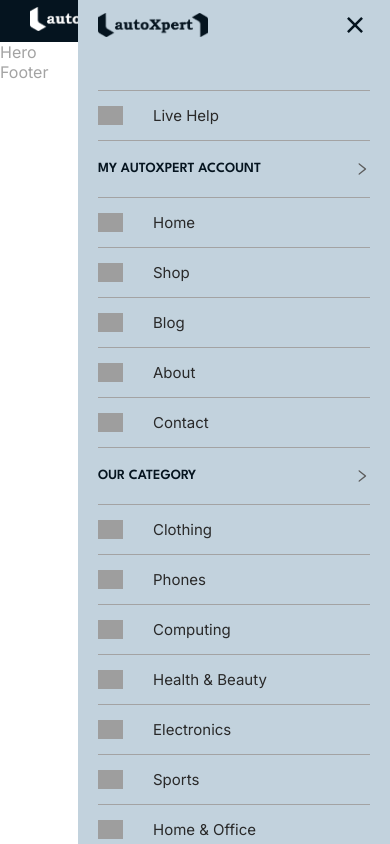
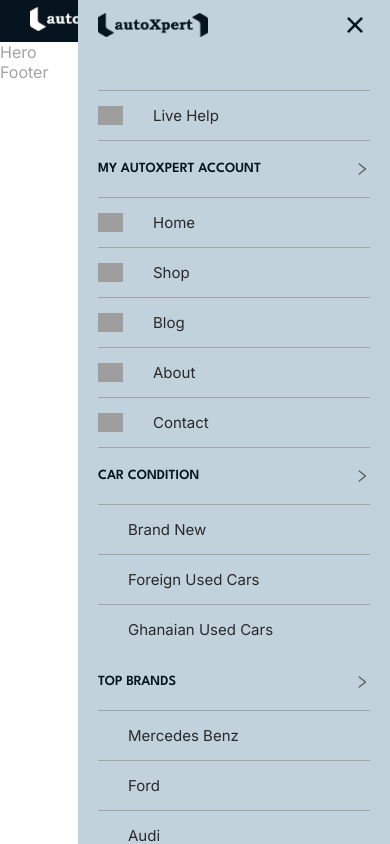
Before and after one commit to KhobbyLynx/autoXpert, a React (Vite) app: page / in a window 390 px wide. Both pictures are taken after a click on the icon 350 px from the left and 19 px from the top of the page. Built offline with nearby package versions, Linux system fonts and the light colour scheme; grey boxes are pictures that could not be loaded; a web font is replaced by a local one.

Commit message:
Hamburger menu update

```diff
--- a/src/components/modals/hamburgerMenu/HamburgerMenu.jsx
+++ b/src/components/modals/hamburgerMenu/HamburgerMenu.jsx
@@ -3,7 +3,7 @@ import { AiOutlineRight } from 'react-icons/ai'
 import { RiCloseFill } from 'react-icons/ri'
 import { Link } from 'react-router-dom'
 import { images } from '../../../constants'
-import { mobileMenu, mobileMenuCategory } from '../../../data'
+import { carTypes, mobileMenu, topBrands } from '../../../data'
 import './HamburgerMenu.scss'
 
 const HamburgerMenu = ({ setHamburgerMenu, hamburgerMenu }) => {
@@ -92,15 +92,29 @@ const HamburgerMenu = ({ setHamburgerMenu, hamburgerMenu }) => {
           }))
         }
       >
-        <h3>Our Category</h3>
+        <h3>Car Condition</h3>
         <AiOutlineRight className='arrow-right' />
       </div>
-      {mobileMenuCategory.map((item) => (
-        <div
-          className='hamburger-menu__tab navlist dfac'
-          key={item.id}
-          //   onClick={() => handleFilterChange('cat', item.text)}
-        >
+      {carTypes.map((item) => (
+        <div className='hamburger-menu__tab navlist dfac' key={item.id}>
+          <img className='menu-icon' src={item.icon} alt='' />
+          <span>{item.text}</span>
+        </div>
+      ))}
+      <div
+        className='hamburger-menu__head-tab df jsb'
+        onClick={() =>
+          setHamburgerMenu((prevState) => ({
+            ...prevState,
+            hamburgerMenu: !prevState.hamburgerMenu,
+          }))
+        }
+      >
+        <h3>Top Brands</h3>
+        <AiOutlineRight className='arrow-right' />
+      </div>
+      {topBrands.map((item) => (
+        <div className='hamburger-menu__tab navlist dfac' key={item.id}>
           <img className='menu-icon' src={item.icon} alt='' />
           <span>{item.text}</span>
         </div>
--- a/src/data.js
+++ b/src/data.js
@@ -54,40 +54,45 @@ export const mobileMenu = [
   },
 ]
 
-export const mobileMenuCategory = [
+export const carTypes = [
   {
     id: 1,
-    text: 'clothing',
-    icon: 'https://res.cloudinary.com/khobbylynx/image/upload/v1688345491/lynxmart/img/icons/fashion_fthyls.png',
+    text: 'Brand New',
   },
   {
     id: 2,
-    text: 'phones',
-    icon: 'https://res.cloudinary.com/khobbylynx/image/upload/v1688345490/lynxmart/img/icons/phone_m7x4py.png',
+    text: 'Foreign Used Cars',
   },
   {
     id: 3,
-    text: 'computing',
-    icon: 'https://res.cloudinary.com/khobbylynx/image/upload/v1688345491/lynxmart/img/icons/computing_dzulzf.png',
+    text: 'Ghanaian Used Cars',
+  },
+]
+
+export const topBrands = [
+  {
+    id: 1,
+    text: 'Mercedes Benz',
+    icon: '',
+  },
+  {
+    id: 2,
+    text: 'Ford',
+    icon: '',
+  },
+  {
+    id: 3,
+    text: 'Audi',
+    icon: '',
   },
   {
     id: 4,
-    text: 'health & beauty',
-    icon: 'https://res.cloudinary.com/khobbylynx/image/upload/v1688345491/lynxmart/img/icons/beauty_ejep6r.png',
+    text: 'Toyota',
+    icon: '',
   },
   {
     id: 5,
-    text: 'electronics',
-    icon: 'https://res.cloudinary.com/khobbylynx/image/upload/v1688345491/lynxmart/img/icons/electronics_shervg.png',
-  },
-  {
-    id: 6,
-    text: 'sports',
-    icon: 'https://res.cloudinary.com/khobbylynx/image/upload/v1688345490/lynxmart/img/icons/sports_rmbih5.png',
-  },
-  {
-    id: 7,
-    text: 'Home & office',
-    icon: 'https://res.cloudinary.com/khobbylynx/image/upload/v1688345491/lynxmart/img/icons/office_ghqzbu.png',
+    text: 'Kia',
+    icon: '',
   },
 ]
```
